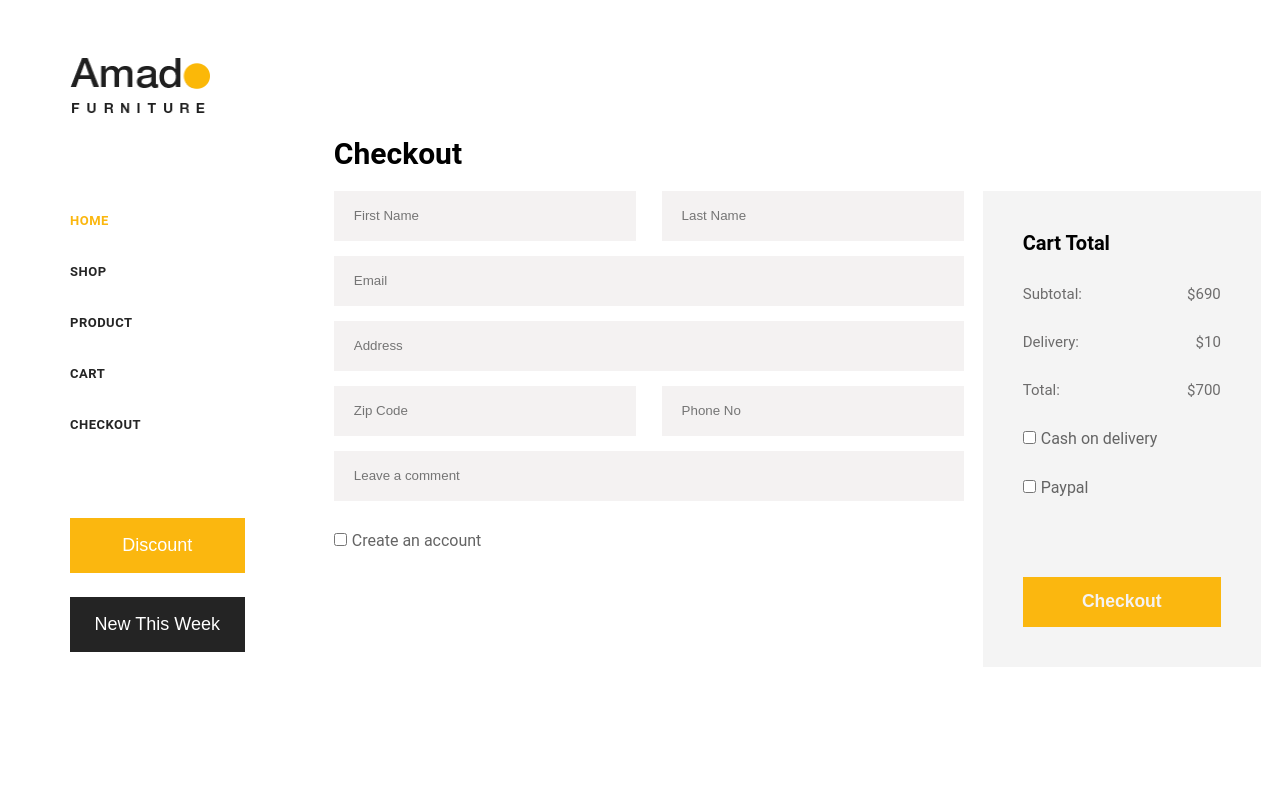
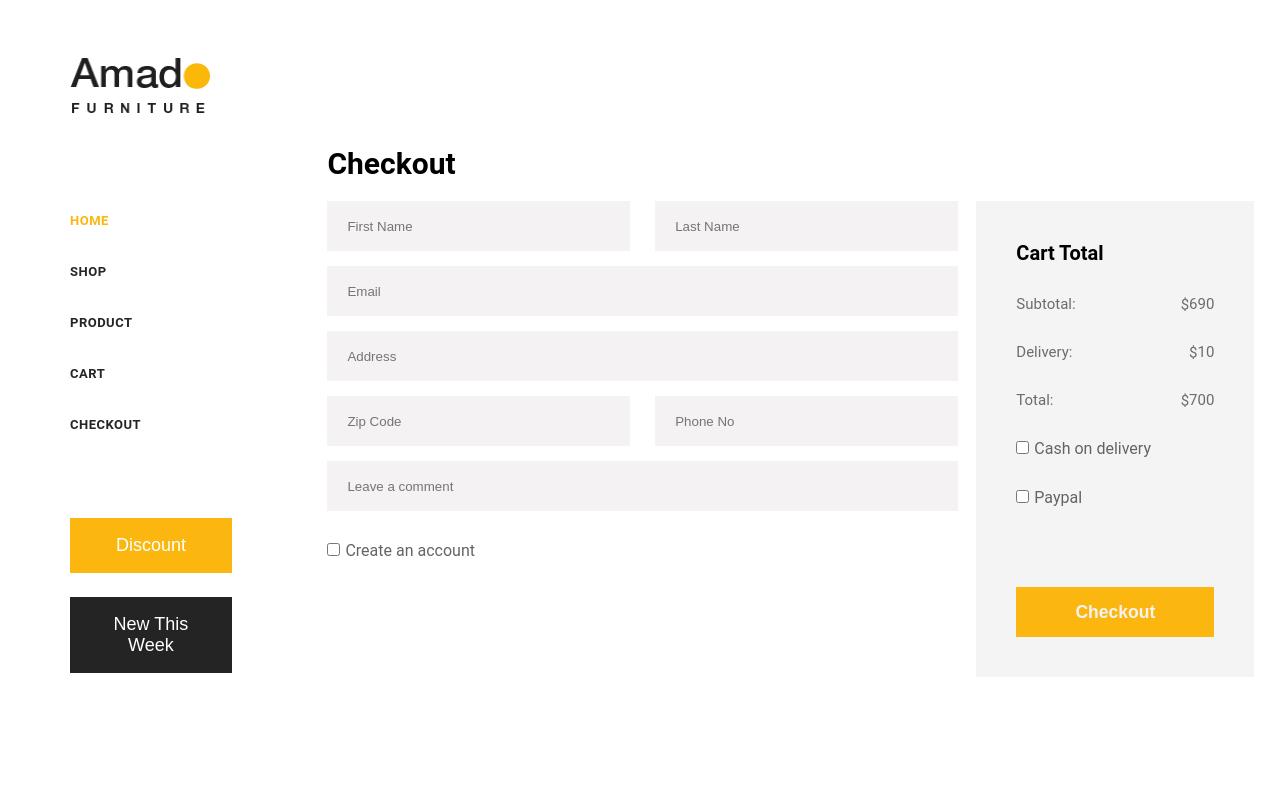
Before and after one commit to Escanor202695/amado_ecommerce, a Next.js app: page /checkout in a window 1280 px wide. Shown: the top 800 px of the page. Built offline with nearby package versions, Linux system fonts and the light colour scheme.

Commit message:
finally done

```diff
--- a/styles/globals.css
+++ b/styles/globals.css
@@ -663,7 +663,7 @@ input[type="text"] {
   flex-direction: column;
   justify-content: center;
   flex:1;
-  padding: 0 1.5vw;
+  padding: 0 2vw;
 }
 
 .checkout_form{
```
